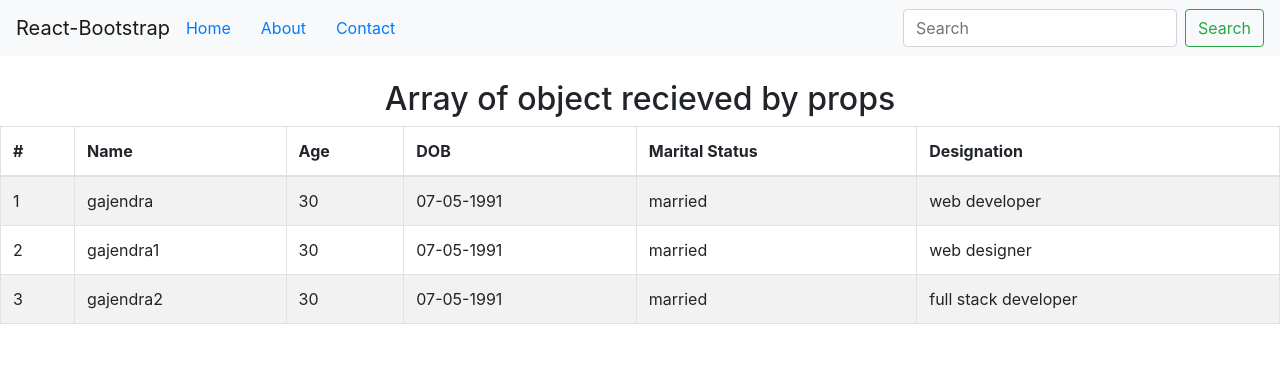
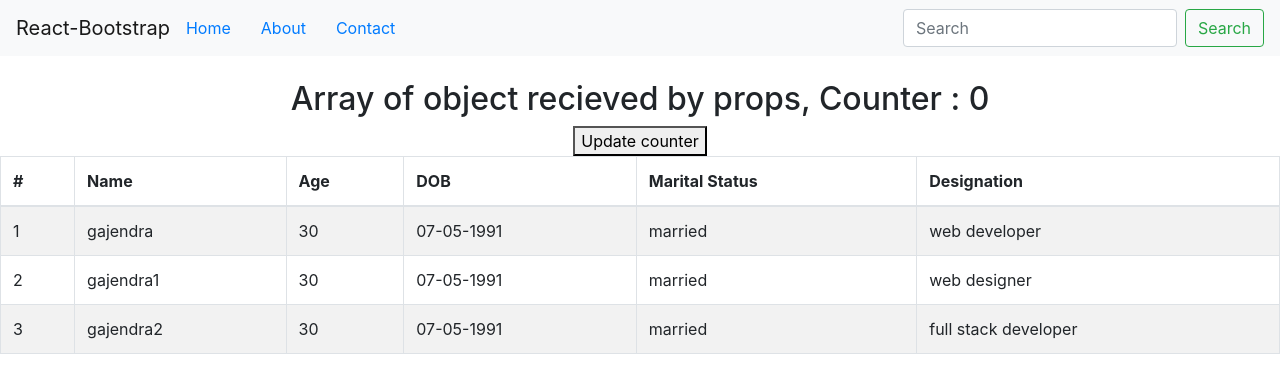
Before and after one commit to gsahu125/react-redux, a React (Create React App) app: page / in a window 1280 px wide. Shown: the top 392 px of the page. Built offline with nearby package versions, Linux system fonts and the light colour scheme; no server answers.

Commit message:
use state & useEffect api learning update

```diff
--- a/src/App.js
+++ b/src/App.js
@@ -6,15 +6,11 @@ import Contact from './components/Contact';
 import {BrowserRouter,Route,Switch} from 'react-router-dom';
 function App() {
 
-
   let data = [
     {name:'gajendra',age:30,dob:'07-05-1991',maritalStatus:'married',designation:'web developer'},
     {name:'gajendra1',age:30,dob:'07-05-1991',maritalStatus:'married',designation:'web designer'},
     {name:'gajendra2',age:30,dob:'07-05-1991',maritalStatus:'married',designation:'full stack developer'}
   ];
-
-  const data1 = {name:'monet',hoby:'watching tiktok',age:25}
-
   return (
    <React.Fragment>
      <BrowserRouter>
@@ -27,7 +23,7 @@ function App() {
        <Contact />
      </Route>
      <Route path="/">
-       <Home data={data} monetData={data1} />
+       <Home data={data}/>
      </Route>
   </Switch>
      </BrowserRouter>
--- a/src/components/Home.js
+++ b/src/components/Home.js
@@ -1,14 +1,23 @@
-import React from 'react';
+import React,{useState,useEffect} from 'react';
 import {Table} from 'react-bootstrap';
 export const Home = (props)=>{
-const arr = props.data;
-const arr1 = props.monetData;
-// console.warn(arr1)
-let i =0;
+const [counter,setCounter] = useState(0);
+const [apidata,setApidata] = useState (null);
+
+useEffect(()=>{
+fetch('https://jsonplaceholder.typicode.com/todos')
+.then(res=> res.json())
+.then(result=>{
+  console.log(result[0]);
+  setApidata('api fetched');
+})
+},[])
+
     return(
         <React.Fragment>
             <br></br>
-            <h2 style={{textAlign:'center'}}>Array of object recieved by props</h2>
+            <h2 style={{textAlign:'center'}}>Array of object recieved by props, Counter : {counter}</h2>
+            <center><button onClick={()=>setCounter(counter+1)}>Update counter</button></center>
             <Table striped bordered hover>
                     <thead>
                       <tr>
@@ -22,12 +31,11 @@ let i =0;
                     </thead>
                     <tbody>
            {
-               arr.map((item)=>
+               props.data.map((item,i=0)=>
                {
-                i = i+1;
                 return(
-                      <tr>
-                        <td>{i}</td>
+                      <tr key={i}>
+                        <td>{i+1}</td>
                         <td>{item.name}</td>
                         <td>{item.age}</td>
                         <td>{item.dob}</td>
@@ -39,6 +47,9 @@ let i =0;
             }
              </tbody>
             </Table>
+            <h3>{apidata}</h3>
+
+
         </React.Fragment>
     )
 }
```
